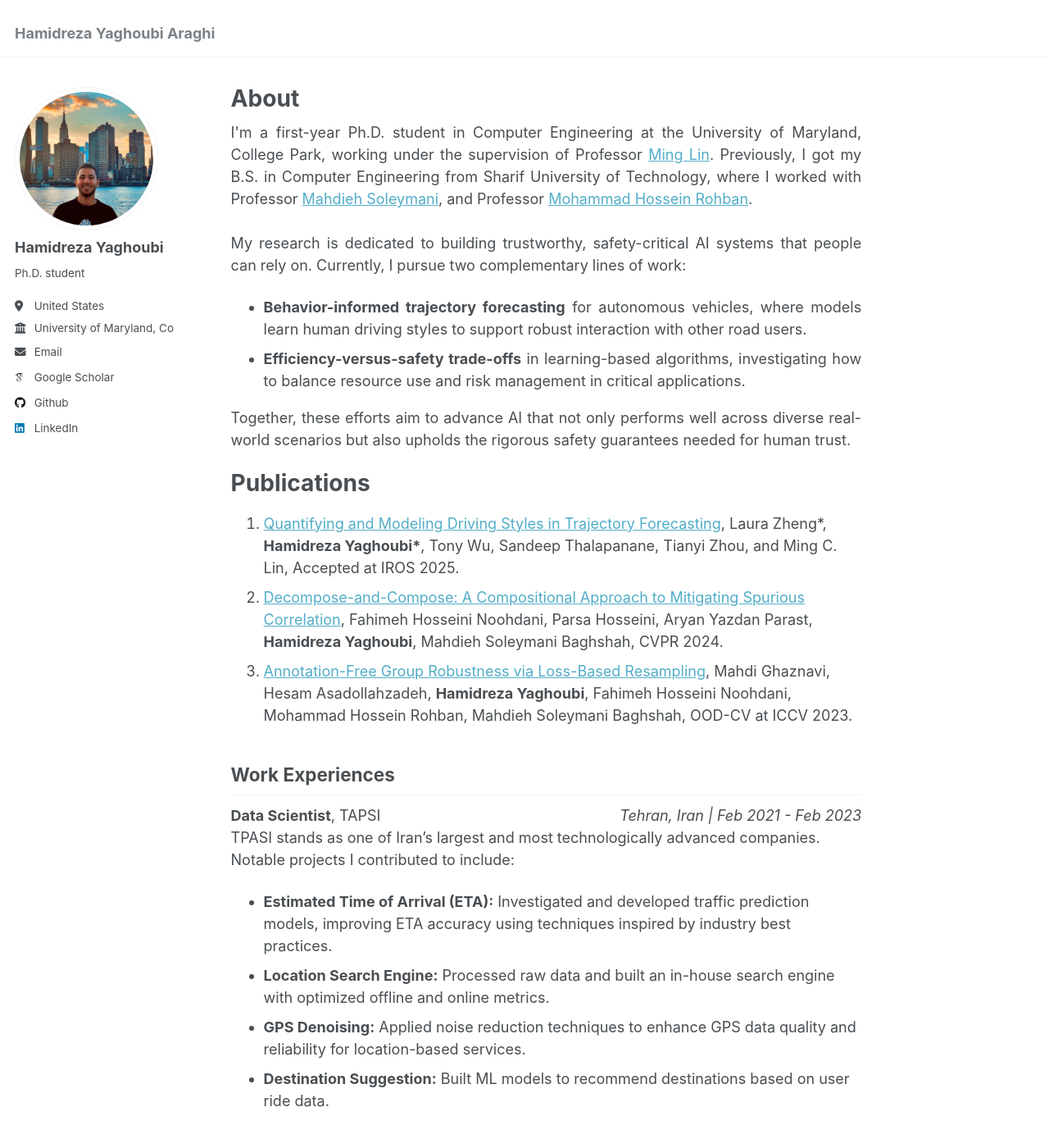
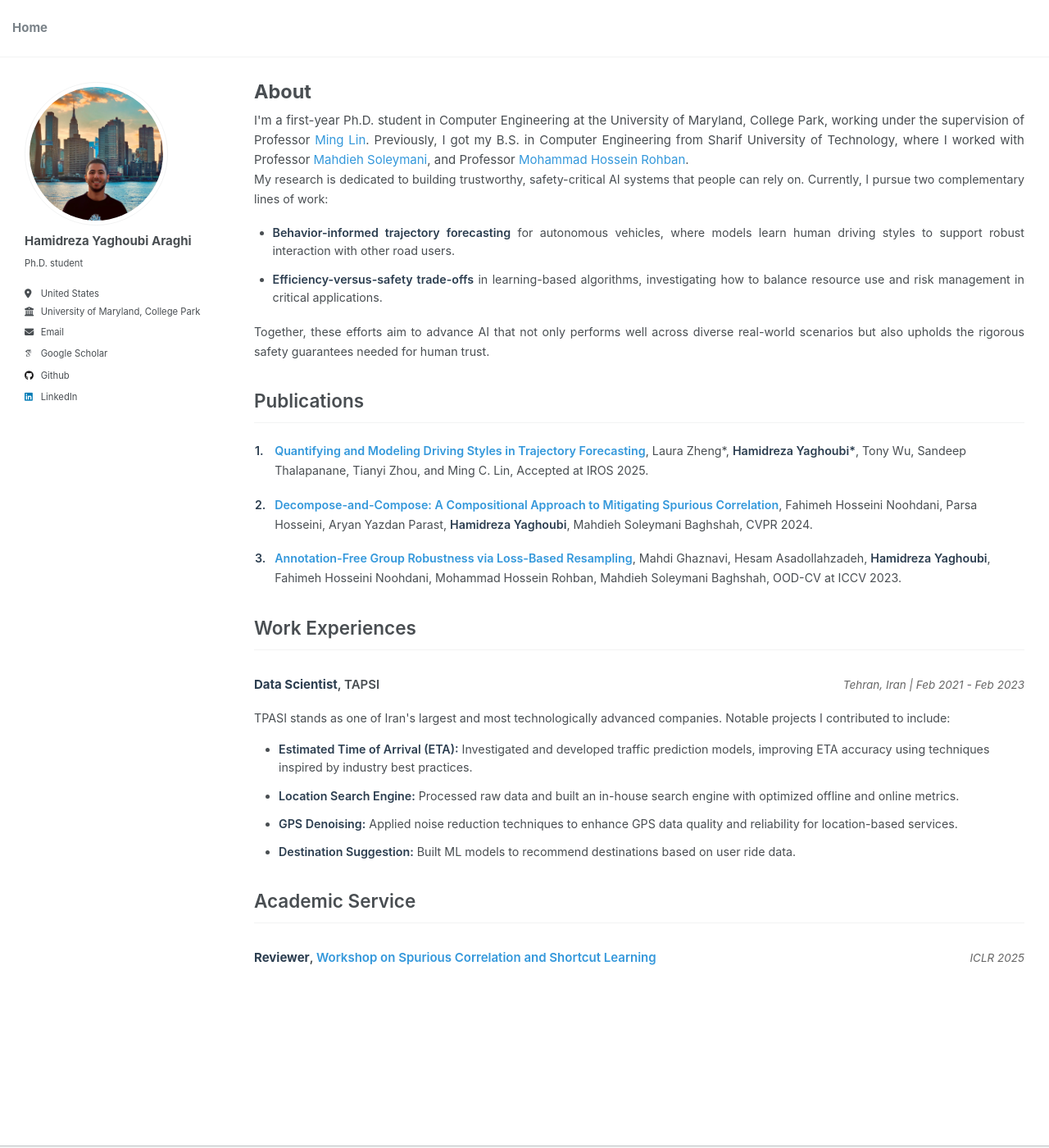
Before and after one commit to HamidrezaYaghoubi/HamidrezaYaghoubi.github.io, a Jekyll site: the page built from _pages/about.md, in a window 1280 px wide and 1400 px high. Shown: the whole window at 82% size. Built offline with Jekyll 4.4.1, drawn with Linux system fonts in a browser that asks for light colours; some web fonts are replaced; some of the changed text lies outside the part shown.

Commit message:
Improve website design and layout
- Enhance typography and readability with smaller base font size
- Increase content width for better space utilization
- Add clean 'Home' link to header navigation
- Display full name 'Hamidreza Yaghoubi Araghi' in sidebar
- Restructure About section with semantic HTML
- Improve Publications with proper ordered lists and blue links
- Clean up Work Experience and Academic Service sections
- Make About section full-width like other sections
- Add comprehensive custom CSS for professional appearance
- Ensure consistent blue links with single underline on hover
- Optimize responsive design for mobile devices

```diff
--- a/_config.yml
+++ b/_config.yml
@@ -8,9 +8,9 @@
 
 # Basic Site Settings
 locale                   : "en-US"
-title                    : "Hamidreza Yaghoubi Araghi"
+title                    : "Hamidreza Yaghoubi"
 title_separator          : "-"
-name                     : &name "Hamidreza Yaghoubi Araghi"
+name                     : &name "Hamidreza Yaghoubi"
 description              : &description "personal description"
 url                      : https://hamidrezayaghoubi.github.io # the base hostname & protocol for your site e.g. "https://mmistakes.github.io"
 baseurl                  : "" # the subpath of your site, e.g. "/blog
@@ -25,7 +25,7 @@ repository               : "hamidrezayaghoubi/hamidrezayaghoubi.github.io"
 author:
   # Biographic information
   avatar           : "profile.png"
-  name             : "Hamidreza Yaghoubi"
+  name             : "Hamidreza Yaghoubi Araghi"
   pronouns         : # example: "he/his"
   bio              : "Ph.D. student"
   location         : "United States"
--- a/_includes/masthead.html
+++ b/_includes/masthead.html
@@ -6,7 +6,7 @@
       <nav id="site-nav" class="greedy-nav">
         <button><div class="navicon"></div></button>
         <ul class="visible-links">
-          <li class="masthead__menu-item masthead__menu-item--lg"><a href="{{ base_path }}/">{{ site.title }}</a></li>
+          <li class="masthead__menu-item masthead__menu-item--lg"><a href="{{ base_path }}/">Home</a></li>
           {% for link in site.data.navigation.main %}
             {% if link.url contains 'http' %}
               {% assign domain = '' %}
--- a/_pages/about.md
+++ b/_pages/about.md
@@ -6,10 +6,9 @@ redirect_from:
   - /about/
   - /about.html
 ---
-<div style="text-align: justify;">
+<div class="about-content">
 I'm a first-year Ph.D. student in Computer Engineering at the University of Maryland, College Park, working under the supervision of Professor <a href="https://www.cs.umd.edu/~lin/" target="_blank">Ming Lin</a>. Previously, I got my B.S. in Computer Engineering from Sharif University of Technology, where I worked with Professor <a href="https://sharif.edu/~soleymani/" target="_blank">Mahdieh Soleymani</a>, and Professor <a href="https://sharif.edu/~rohban/index.html" target="_blank">Mohammad Hossein Rohban</a>.
-<br>
-<br>
+
 <p>
   My research is dedicated to building trustworthy, safety-critical AI systems that people can rely on. Currently, I pursue two complementary lines of work:
 </p>
@@ -26,42 +25,43 @@ I'm a first-year Ph.D. student in Computer Engineering at the University of Mary
 <p>
   Together, these efforts aim to advance AI that not only performs well across diverse real-world scenarios but also upholds the rigorous safety guarantees needed for human trust.
 </p>
-<!-- My research interests lie in <strong>Machine Learning</strong> and <strong>Deep Learning</strong>. More specifically, I'm interested in developing and optimizing models and algorithms to address real-world challenges. Previously, I conducted research on projects such as <strong>Traffic Forecasting</strong> and <strong>Generalization</strong> across different distributions. Currently, I'm researching  <strong>Trajectory Forecasting</strong> based on different personality types. -->
 </div>
 
-<div style="margin-bottom: 20px;"></div>
+## Publications
 
+<div class="publications">
+<ol>
+<li><a href="https://arxiv.org/abs/2503.04994" target="_blank">Quantifying and Modeling Driving Styles in Trajectory Forecasting</a>, Laura Zheng*, <strong>Hamidreza Yaghoubi*</strong>, Tony Wu, Sandeep Thalapanane, Tianyi Zhou, and Ming C. Lin, Accepted at IROS 2025.</li>
+<li><a href="https://openaccess.thecvf.com/content/CVPR2024/papers/Noohdani_Decompose-and-Compose_A_Compositional_Approach_to_Mitigating_Spurious_Correlation_CVPR_2024_paper.pdf" target="_blank">Decompose-and-Compose: A Compositional Approach to Mitigating Spurious Correlation</a>, Fahimeh Hosseini Noohdani, Parsa Hosseini, Aryan Yazdan Parast, <strong>Hamidreza Yaghoubi</strong>, Mahdieh Soleymani Baghshah, CVPR 2024.</li>
+<li><a href="https://arxiv.org/pdf/2312.04893" target="_blank">Annotation-Free Group Robustness via Loss-Based Resampling</a>, Mahdi Ghaznavi, Hesam Asadollahzadeh, <strong>Hamidreza Yaghoubi</strong>, Fahimeh Hosseini Noohdani, Mohammad Hossein Rohban, Mahdieh Soleymani Baghshah, OOD-CV at ICCV 2023.</li>
+</ol>
+</div>
 
-Publications
-======
-1. [Quantifying and Modeling Driving Styles in Trajectory Forecasting](https://arxiv.org/abs/2503.04994), Laura Zheng\*, **Hamidreza Yaghoubi\***, Tony Wu, Sandeep Thalapanane, Tianyi Zhou, and Ming C. Lin, Accepted at IROS 2025.
-1. [Decompose-and-Compose: A Compositional Approach to Mitigating Spurious Correlation](https://openaccess.thecvf.com/content/CVPR2024/papers/Noohdani_Decompose-and-Compose_A_Compositional_Approach_to_Mitigating_Spurious_Correlation_CVPR_2024_paper.pdf), Fahimeh Hosseini Noohdani, Parsa Hosseini, Aryan Yazdan Parast, **Hamidreza Yaghoubi**, Mahdieh Soleymani Baghshah, CVPR 2024.
-1. [Annotation-Free Group Robustness via Loss-Based Resampling](https://arxiv.org/pdf/2312.04893), Mahdi Ghaznavi, Hesam Asadollahzadeh, **Hamidreza Yaghoubi**, Fahimeh Hosseini Noohdani, Mohammad Hossein Rohban, Mahdieh Soleymani Baghshah, OOD-CV at ICCV 2023.
+## Work Experiences
 
-Work Experiences
-------
-<div style="display: flex; justify-content: space-between; align-items: baseline;">
-  <div>
-    <strong>Data Scientist</strong>, TAPSI
-  </div>
-  <div style="text-align: right; font-style: italic;">
-    Tehran, Iran | Feb 2021 - Feb 2023
-  </div>
+<div class="work-experience">
+<div class="experience-item">
+  <div class="title"><strong>Data Scientist</strong>, TAPSI</div>
+  <div class="details">Tehran, Iran | Feb 2021 - Feb 2023</div>
 </div>
-TPASI stands as one of Iran’s largest and most technologically advanced companies. Notable projects I contributed to include:
 
-- **Estimated Time of Arrival (ETA):** Investigated and developed traffic prediction models, improving ETA accuracy using techniques inspired by industry best practices.
-- **Location Search Engine:** Processed raw data and built an in-house search engine with optimized offline and online metrics.
-- **GPS Denoising:** Applied noise reduction techniques to enhance GPS data quality and reliability for location-based services.
-- **Destination Suggestion:** Built ML models to recommend destinations based on user ride data.
+<div class="work-description">
+<p>TPASI stands as one of Iran's largest and most technologically advanced companies. Notable projects I contributed to include:</p>
 
-Academic Service
-------
-<div style="display: flex; justify-content: space-between; align-items: baseline;">
-  <div>
-    <strong>Reviewer</strong>, <a href="https://scslworkshop.github.io" target="_blank">Workshop on Spurious Correlation and Shortcut Learning</a>
-  </div>
-  <div style="text-align: right; font-style: italic;">
-    ICLR 2025
-  </div>
+<ul class="project-list">
+<li><strong>Estimated Time of Arrival (ETA):</strong> Investigated and developed traffic prediction models, improving ETA accuracy using techniques inspired by industry best practices.</li>
+<li><strong>Location Search Engine:</strong> Processed raw data and built an in-house search engine with optimized offline and online metrics.</li>
+<li><strong>GPS Denoising:</strong> Applied noise reduction techniques to enhance GPS data quality and reliability for location-based services.</li>
+<li><strong>Destination Suggestion:</strong> Built ML models to recommend destinations based on user ride data.</li>
+</ul>
 </div>
+</div>
+
+## Academic Service
+
+<div class="academic-service">
+<div class="service-item">
+  <div class="title"><strong>Reviewer</strong>, <a href="https://scslworkshop.github.io" target="_blank">Workshop on Spurious Correlation and Shortcut Learning</a></div>
+  <div class="details">ICLR 2025</div>
+</div>
+</div>
--- /dev/null
+++ b/_sass/_custom.scss
@@ -0,0 +1,318 @@
+/* Custom CSS for cleaner, more professional appearance */
+
+/* Reduce base font size for better readability */
+html {
+  font-size: 15px !important; /* Reduced from 18px */
+}
+
+/* Improve content width and layout */
+#main {
+  max-width: 1100px !important; /* Increased from 925px */
+  margin-left: auto;
+  margin-right: auto;
+  padding-left: 1.5em;
+  padding-right: 1.5em;
+}
+
+.page {
+  width: 100% !important;
+  float: none !important;
+  margin: 0 !important;
+  padding: 0 !important;
+}
+
+.page__inner-wrap {
+  width: 100% !important;
+  float: none !important;
+  margin: 0 !important;
+}
+
+.page__content {
+  max-width: none !important;
+  width: 100% !important;
+  margin: 0 auto;
+
+  /* Better typography */
+  line-height: 1.6;
+
+  p {
+    margin-bottom: 1.2em;
+    font-size: 0.95em; /* Slightly smaller text */
+  }
+
+  ul, ol {
+    margin-bottom: 1.2em;
+
+    li {
+      margin-bottom: 0.5em;
+      font-size: 0.95em;
+      line-height: 1.6;
+    }
+  }
+
+  h1, h2, h3, h4, h5, h6 {
+    margin-top: 1.5em;
+    margin-bottom: 0.8em;
+    line-height: 1.3;
+    font-weight: 600; /* Slightly lighter than bold */
+  }
+
+  h1 { font-size: 1.8em; }
+  h2 { font-size: 1.5em; }
+  h3 { font-size: 1.3em; }
+  h4 { font-size: 1.1em; }
+  h5 { font-size: 1em; }
+  h6 { font-size: 0.9em; }
+}
+
+/* Improve sidebar layout on larger screens */
+@media (min-width: 1024px) {
+  .sidebar {
+    width: 250px !important;
+  }
+
+  .page {
+    width: calc(100% - 280px) !important;
+    margin-left: 280px !important;
+    float: none !important;
+    padding: 0 !important;
+  }
+
+  #main {
+    margin-left: 0 !important;
+    margin-right: 0 !important;
+    max-width: none !important;
+    padding-left: 2em;
+    padding-right: 2em;
+  }
+}
+
+/* Better text styling for the about section */
+.about-content {
+  /* Removed max-width to make About section as wide as other sections */
+  text-align: justify;
+
+  p {
+    margin-bottom: 1.3em;
+    font-size: 0.95em;
+    line-height: 1.65;
+  }
+
+  ul {
+    margin: 1.2em 0;
+    padding-left: 1.5em;
+
+    li {
+      margin-bottom: 0.8em;
+      line-height: 1.6;
+
+      strong {
+        font-weight: 600;
+        color: #2c3e50;
+      }
+    }
+  }
+
+  a {
+    color: #3498db;
+    text-decoration: none;
+    transition: all 0.2s ease;
+
+    &:hover {
+      color: #2980b9;
+      text-decoration: underline;
+    }
+  }
+}
+
+/* Clean up work experience section */
+.work-experience {
+  margin-top: 2em;
+
+  .experience-item {
+    display: flex;
+    justify-content: space-between;
+    align-items: baseline;
+    margin-bottom: 1em;
+
+    .title {
+      font-weight: 600;
+      font-size: 0.95em;
+    }
+
+    .details {
+      font-style: italic;
+      font-size: 0.85em;
+      color: #666;
+      text-align: right;
+    }
+  }
+}
+
+/* Publications section improvements */
+.publications {
+  margin: 1.5em 0;
+
+  ol {
+    padding-left: 1.2em;
+    counter-reset: publication-counter;
+
+    li {
+      margin-bottom: 1.2em;
+      line-height: 1.7;
+      font-size: 0.95em;
+      list-style: none;
+      counter-increment: publication-counter;
+      position: relative;
+      padding-left: 0.5em;
+
+      &:before {
+        content: counter(publication-counter) ".";
+        position: absolute;
+        left: -1.2em;
+        font-weight: 600;
+        color: #2c3e50;
+      }
+
+      a {
+        color: #3498db;
+        font-weight: 600;
+        text-decoration: none;
+        transition: all 0.2s ease;
+
+        &:hover {
+          color: #2980b9;
+          text-decoration: underline;
+        }
+      }
+
+      strong {
+        color: #2c3e50;
+        font-weight: 600;
+      }
+    }
+  }
+}
+
+/* Clean up work experience section */
+.work-experience {
+  margin-top: 2em;
+
+  .experience-item {
+    display: flex;
+    justify-content: space-between;
+    align-items: baseline;
+    margin-bottom: 1.2em;
+
+    .title {
+      font-weight: 600;
+      font-size: 1em;
+
+      strong {
+        color: #2c3e50;
+      }
+    }
+
+    .details {
+      font-style: italic;
+      font-size: 0.9em;
+      color: #666;
+      text-align: right;
+    }
+  }
+
+  .work-description {
+    margin-top: 1em;
+
+    p {
+      margin-bottom: 1em;
+      font-size: 0.95em;
+      line-height: 1.6;
+    }
+
+    .project-list {
+      margin: 1em 0;
+      padding-left: 2em;
+
+      li {
+        margin-bottom: 0.8em;
+        line-height: 1.6;
+        font-size: 0.95em;
+        list-style-type: disc;
+
+        strong {
+          color: #2c3e50;
+          font-weight: 600;
+        }
+      }
+    }
+  }
+}
+
+/* Academic Service section */
+.academic-service {
+  margin-top: 2em;
+
+  .service-item {
+    display: flex;
+    justify-content: space-between;
+    align-items: baseline;
+    margin-bottom: 1em;
+
+    .title {
+      font-weight: 600;
+      font-size: 1em;
+
+      strong {
+        color: #2c3e50;
+      }
+
+      a {
+        color: #3498db;
+        text-decoration: none;
+        transition: all 0.2s ease;
+
+        &:hover {
+          color: #2980b9;
+          text-decoration: underline;
+        }
+      }
+    }
+
+    .details {
+      font-style: italic;
+      font-size: 0.9em;
+      color: #666;
+      text-align: right;
+    }
+  }
+}
+
+/* Responsive improvements */
+@media (max-width: 768px) {
+  html {
+    font-size: 14px !important;
+  }
+
+  #main {
+    padding-left: 1em;
+    padding-right: 1em;
+  }
+
+  .page__content {
+    p, li {
+      font-size: 1em;
+    }
+  }
+
+  .work-experience .experience-item,
+  .academic-service .service-item {
+    flex-direction: column;
+    align-items: flex-start;
+
+    .details {
+      text-align: left;
+      margin-top: 0.3em;
+    }
+  }
+}
--- a/_sass/_variables.scss
+++ b/_sass/_variables.scss
@@ -6,7 +6,7 @@
    Typography
    ========================================================================== */
 
-$doc-font-size              : 16;
+$doc-font-size              : 15; /* Reduced from 16 */
 
 /* paragraph indention */
 $paragraph-indent           : false; // true, false (default)
--- a/assets/css/main.scss
+++ b/assets/css/main.scss
@@ -39,3 +39,4 @@
 @import "vendor/font-awesome/brands";
 @import "vendor/magnific-popup/magnific-popup";
 @import "print";
+@import "custom";
```
